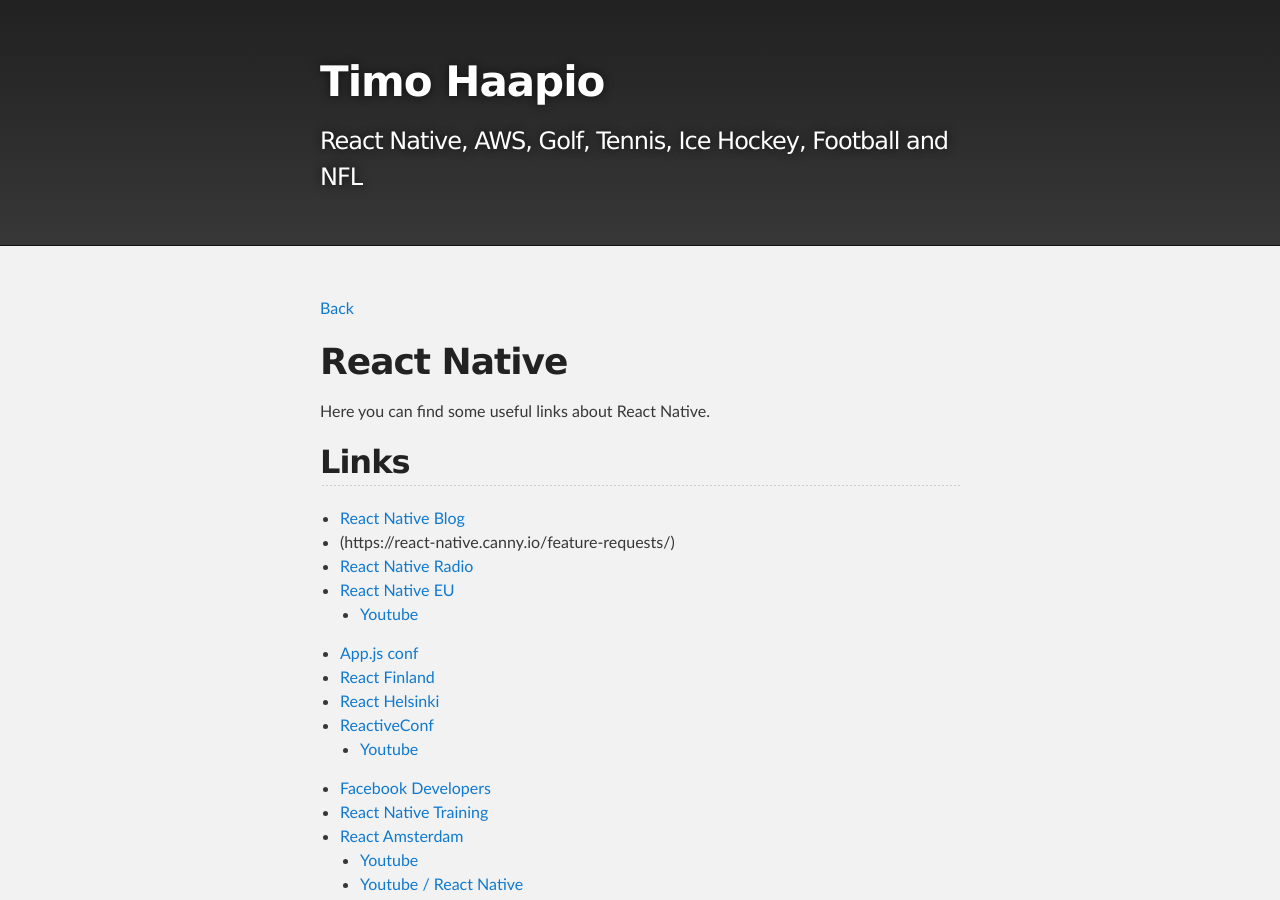
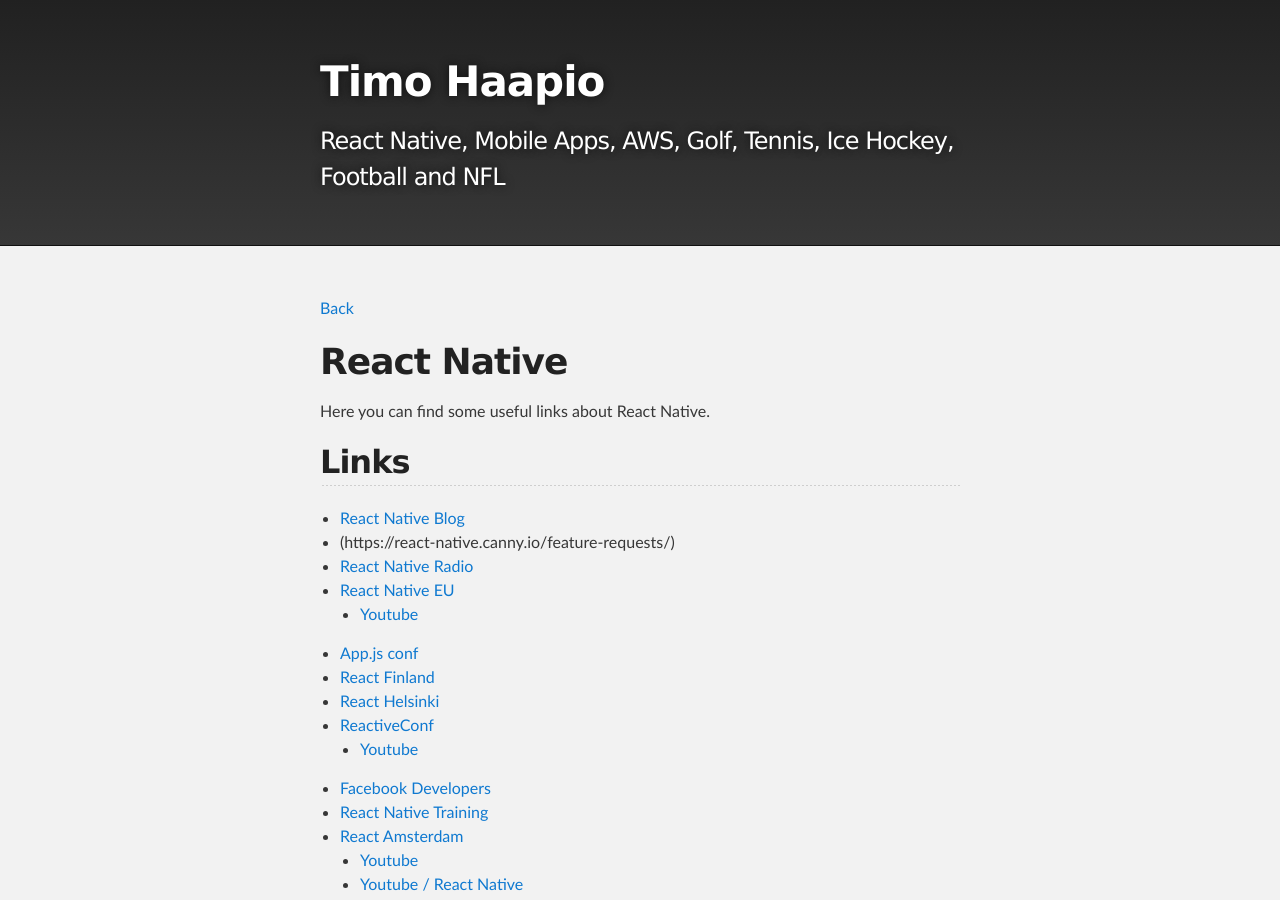
Before and after one commit to haapio/haapio.github.io, a Jekyll site: the page built from react-native.md, in a window 1280 px wide and 900 px high. Built offline with Jekyll 4.4.1, drawn with Linux system fonts in a browser that asks for light colours.

Commit message:
Update _config.yml

```diff
--- a/_config.yml
+++ b/_config.yml
@@ -1,5 +1,5 @@
 title: Timo Haapio
-description: React Native, AWS, Golf, Tennis, Ice Hockey, Football and NFL
+description: React Native, Mobile Apps, AWS, Golf, Tennis, Ice Hockey, Football and NFL
 show_downloads: false
 google_analytics:
 theme: jekyll-theme-slate
```
